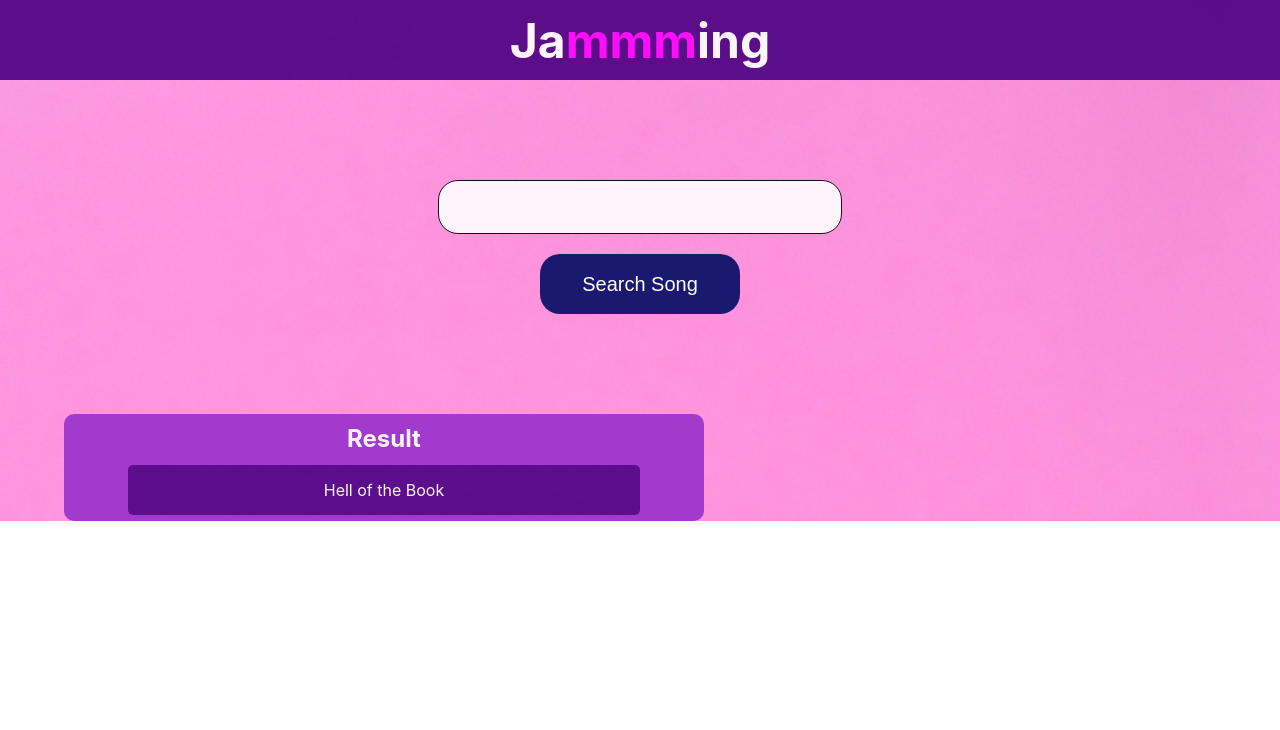
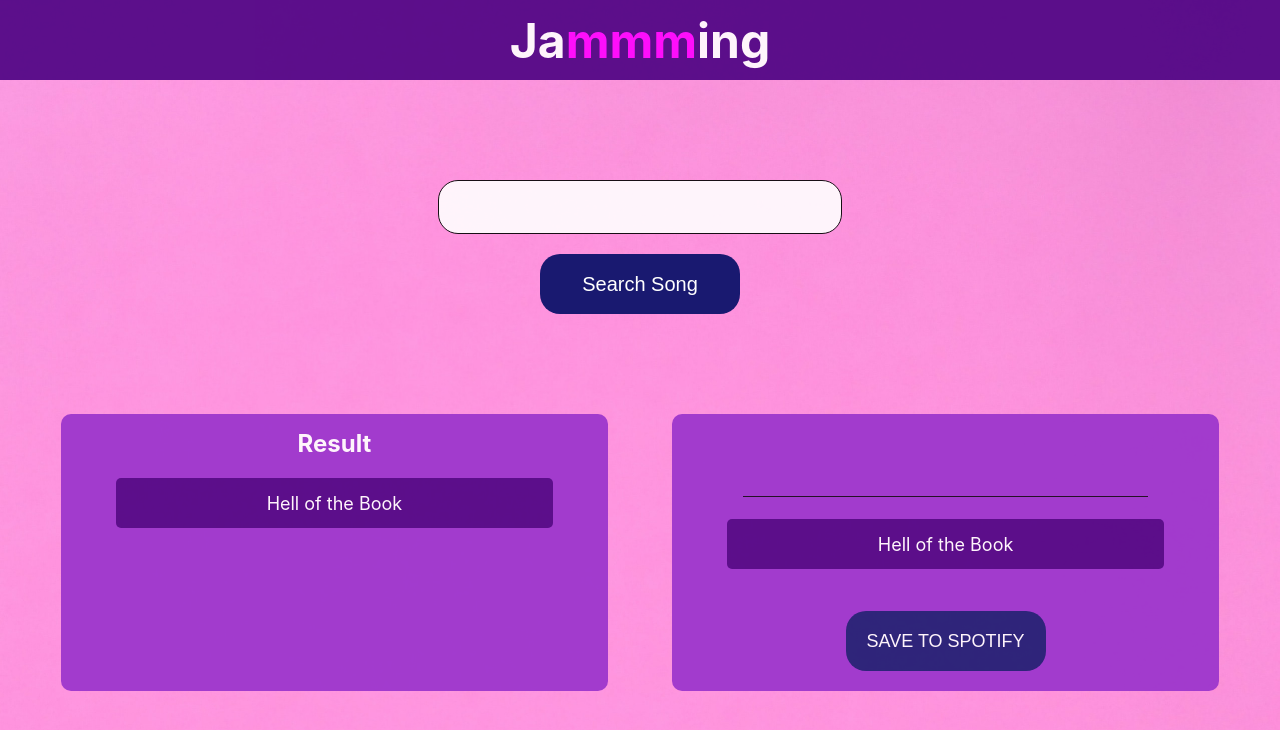
Before and after one commit to TagKir/jammming, a React (Create React App) app: page / in a window 1280 px wide. Shown: the top 730 px of the page. Built offline with nearby package versions, Linux system fonts and the light colour scheme.

Commit message:
changed 6 files

```diff
--- a/public/index.html
+++ b/public/index.html
@@ -24,7 +24,7 @@
       work correctly both with client-side routing and a non-root public URL.
       Learn how to configure a non-root public URL by running `npm run build`.
     -->
-    <title>React App</title>
+    <title>Jammming</title>
   </head>
   <body>
     <noscript>You need to enable JavaScript to run this app.</noscript>
--- a/src/components/app/App.css
+++ b/src/components/app/App.css
@@ -3,6 +3,11 @@
   background-image: url("./background.jpg");
   background-size: 100%;
   background-repeat: no-repeat;
+  min-height: 100vh;
+}
+
+input {
+  outline: none;
 }
 
 header {
@@ -23,3 +28,28 @@ h1 {
 span {
   color: fuchsia;
 }
+
+button {
+  margin-top: 20px;
+  margin-bottom: 100px;
+  width: 200px;
+  height: 60px;
+  border-radius: 20px;
+  background-color: midnightblue;
+  color: white;
+  border: 0px;
+  font-size: 20px;
+}
+
+button:hover {
+  cursor: pointer;
+  opacity: 0.85;
+}
+
+button:active {
+  opacity: 1;
+  transition: margin 25ms, height 25ms, background-color 25ms;
+  background-color: navy;
+  margin-top: 25px;
+  height: 55px;
+}
--- a/src/components/search_results/SearchResults.css
+++ /dev/null
@@ -1,24 +0,0 @@
-.search_song {
-  margin-top: 20px;
-  margin-bottom: 100px;
-  width: 200px;
-  height: 60px;
-  border-radius: 20px;
-  background-color: midnightblue;
-  color: white;
-  border: 0px;
-  font-size: 20px;
-}
-
-.search_song:hover {
-  cursor: pointer;
-  opacity: 0.85;
-}
-
-.search_song:active {
-  opacity: 1;
-  transition: margin 50ms, height 50ms, background-color 50ms;
-  background-color: rebeccapurple;
-  margin-top: 25px;
-  height: 50px;
-}
--- a/src/components/search_results/SearchResults.js
+++ b/src/components/search_results/SearchResults.js
@@ -1,5 +1,4 @@
 import React from "react";
-import "./SearchResults.css";
 
 export default function SearchResults() {
   return <button className="search_song">Search Song</button>;
--- a/src/components/tracklist/Tracklist.css
+++ b/src/components/tracklist/Tracklist.css
@@ -1,34 +1,48 @@
 ul {
   list-style: none;
-  display: "Это смотря что";
-  display2: "Я лично за штмл" !important;
 }
 
-.tracks {
-  width: 50%;
+.all {
+  display: grid;
+  grid-template-columns: repeat(2, 1fr);
+  grid-auto-rows: minmax(100px, auto);
+  gap: 5%;
+}
+
+.tracks,
+.chosen {
   background-color: darkorchid;
   border-radius: 10px;
   opacity: 0.9;
-  margin: 0 5%;
+}
+.tracks {
+  margin-left: 10%;
+}
+.chosen {
+  margin-right: 10%;
 }
 
-.result {
+h2 {
   color: white;
-  padding: 10px 0;
+  padding: 15px 0;
   margin: 0;
   margin-bottom: -20px;
+  display: inline-block;
 }
 
-.tracks ul {
+.tracks ul,
+.chosen ul {
   color: white;
   padding: 0;
   display: flex;
   justify-content: center;
 }
 
-.tracks ul li {
+.tracks ul li,
+.chosen ul li {
   display: flex;
   margin: 6px 0;
+  font-size: 18px;
   align-items: center;
   justify-content: center;
   width: 80%;
@@ -36,3 +50,24 @@ ul {
   height: 50px;
   background-color: indigo;
 }
+
+.playlist_name_input {
+  background-color: darkorchid;
+  color: white;
+  font-size: 24px;
+  width: 70%;
+  height: 30px;
+  margin-top: 50px;
+  border: 0px;
+  border-bottom: 1px solid black;
+  border-radius: 0;
+}
+
+.save {
+  font-size: 18px;
+  margin-bottom: 20px;
+}
+.save:active {
+  transition: background-color 25ms;
+  background-color: navy;
+}
--- a/src/components/tracklist/Tracklist.js
+++ b/src/components/tracklist/Tracklist.js
@@ -6,14 +6,22 @@ export default function Tracklist() {
   return (
     <div className="all">
       <div className="tracks">
-        <h2 className="result">Result</h2>
+        <h2>Result</h2>
         <ul>
           {cards.map((card) => (
             <li>{card}</li>
           ))}
         </ul>
       </div>
-      <div className="chosen"></div>
+      <div className="chosen">
+        <input className="playlist_name_input" />
+        <ul>
+          {cards.map((card) => (
+            <li>{card}</li>
+          ))}
+        </ul>
+        <button className="save">SAVE TO SPOTIFY</button>
+      </div>
     </div>
   );
 }
```
